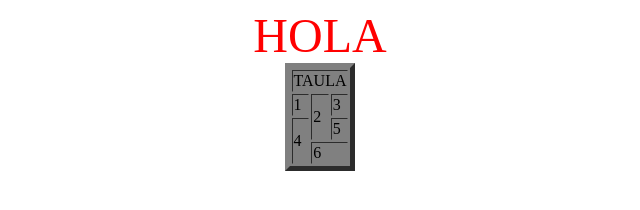
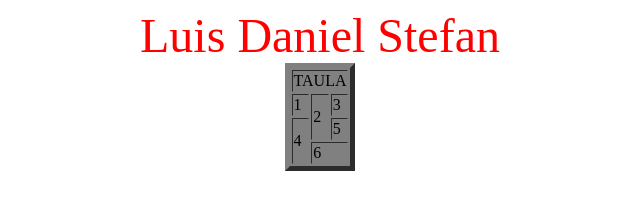
Before and after one commit to LuisDanielStefan/LuisDanielStefan.github.io, a plain HTML site: page index.html in a window 1280 px wide. Shown: the whole page, without its empty margins (320-960 px from the left). Drawn offline with Linux system fonts and the light colour scheme.

Commit message:
Update index.html

```diff
--- a/index.html
+++ b/index.html
@@ -1,6 +1,6 @@
 <html>
 <center>
-<Font size="7" color="red">HOLA</font>
+<Font size="7" color="red">Luis Daniel Stefan</font>
 <table Border="5" bgcolor="grey">
 <tr>
 <td Colspan="3">TAULA</td>
```
